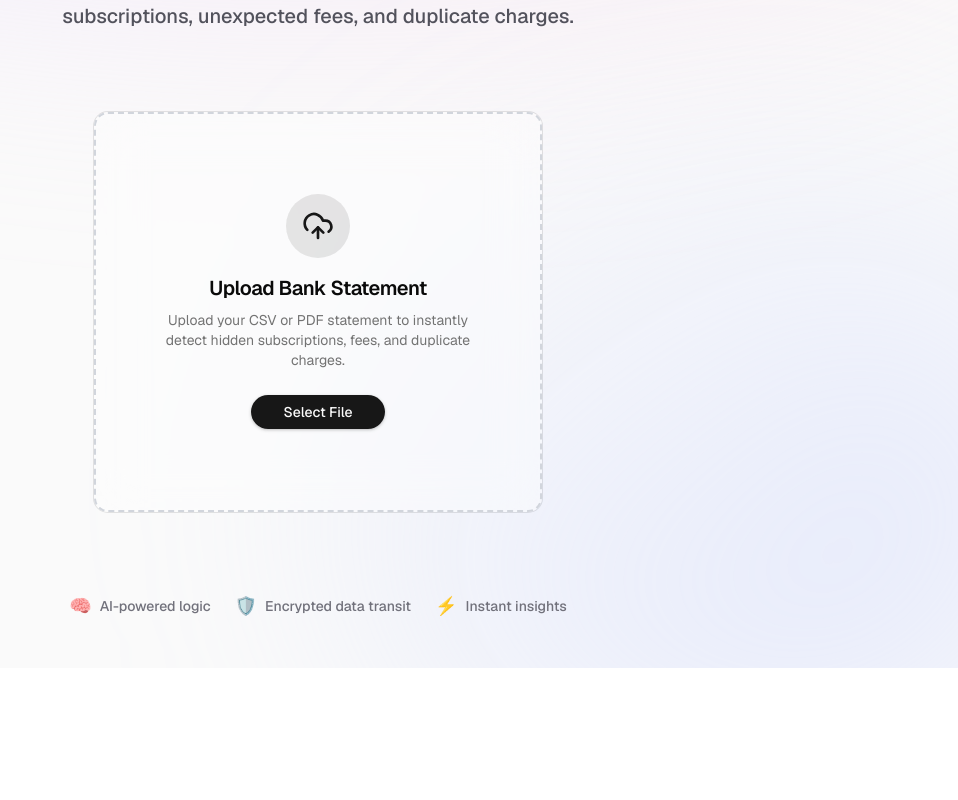
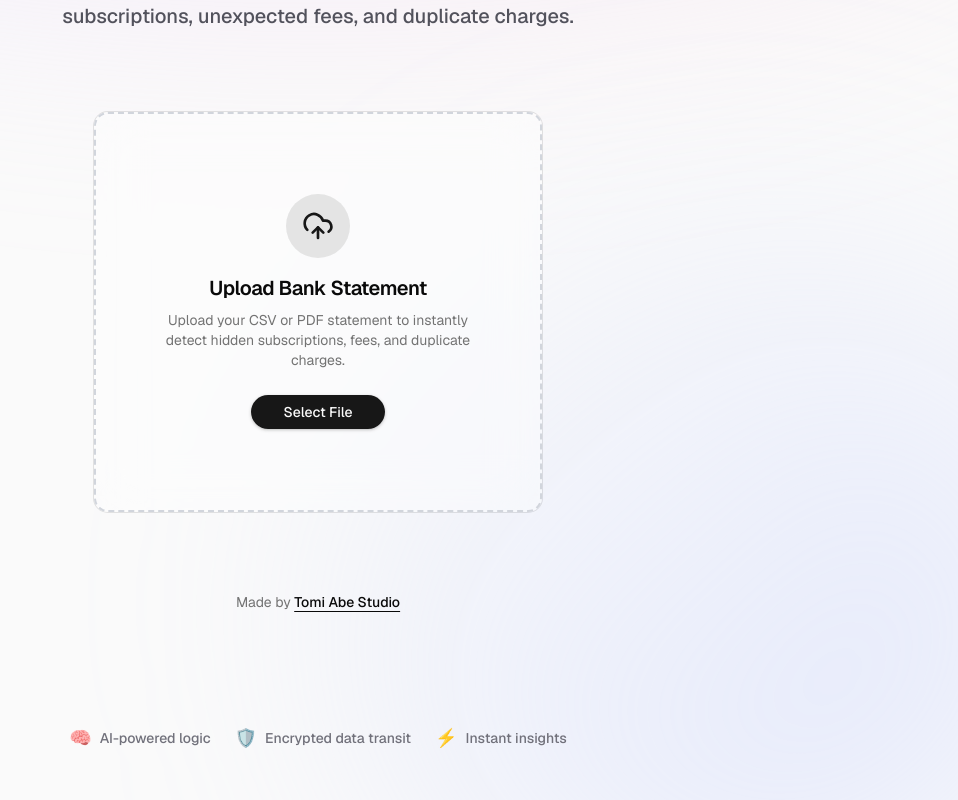
Before and after one commit to tomiabe/smart-expense, a Next.js app: page / in a window 1280 px wide. Shown: the part 359-1159 px from the top of the page, without its empty margins (322-1280 px from the left). Before the commit the page ends 1027 px from the top, so only its background shows below. Built offline with nearby package versions, Linux system fonts and the light colour scheme.

Commit message:
Added footer credit: Made by Tomi Abe Studio

```diff
--- a/src/components/ExpenseDetector.tsx
+++ b/src/components/ExpenseDetector.tsx
@@ -555,6 +555,20 @@ export default function ExpenseDetector() {
                     )}
                 </SheetContent>
             </Sheet>
+            {/* Footer Credit */}
+            <div className="pt-12 pb-8 text-center">
+                <p className="text-sm text-muted-foreground">
+                    Made by{" "}
+                    <a
+                        href="https://studio.tomiabe.com"
+                        target="_blank"
+                        rel="noopener noreferrer"
+                        className="font-medium text-foreground hover:text-primary transition-colors underline underline-offset-4"
+                    >
+                        Tomi Abe Studio
+                    </a>
+                </p>
+            </div>
         </div>
     )
 }
```
